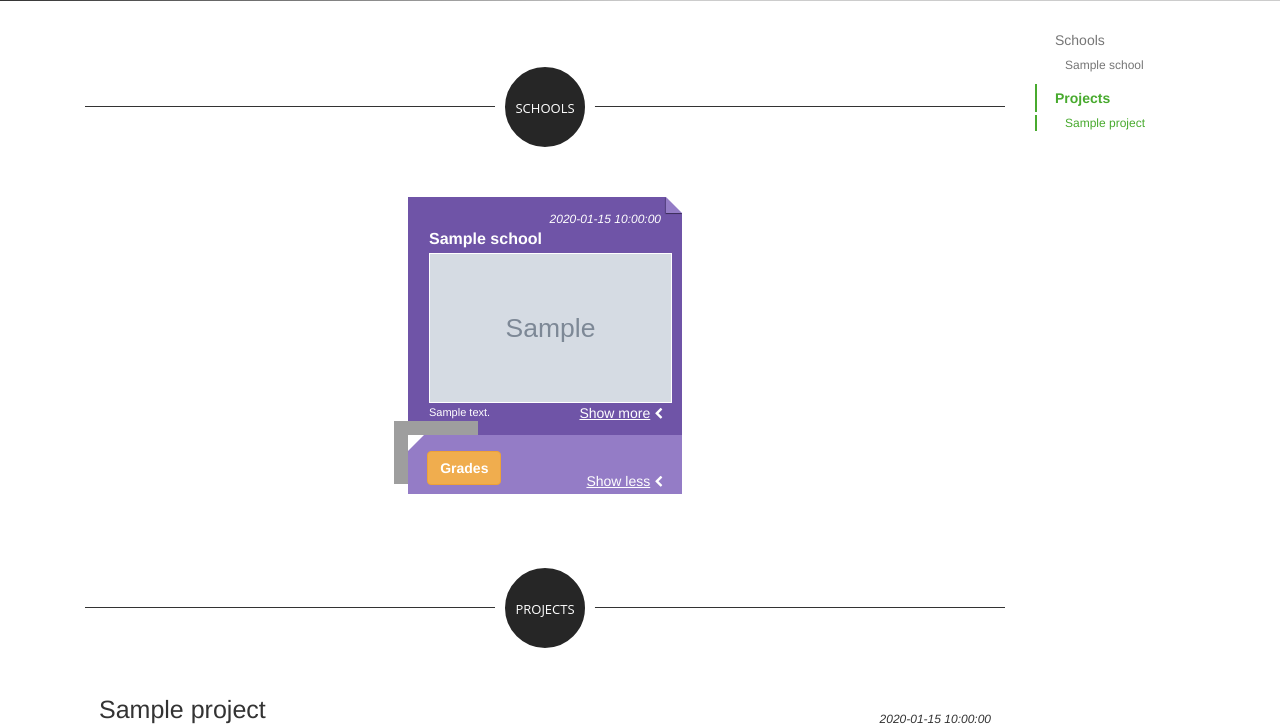
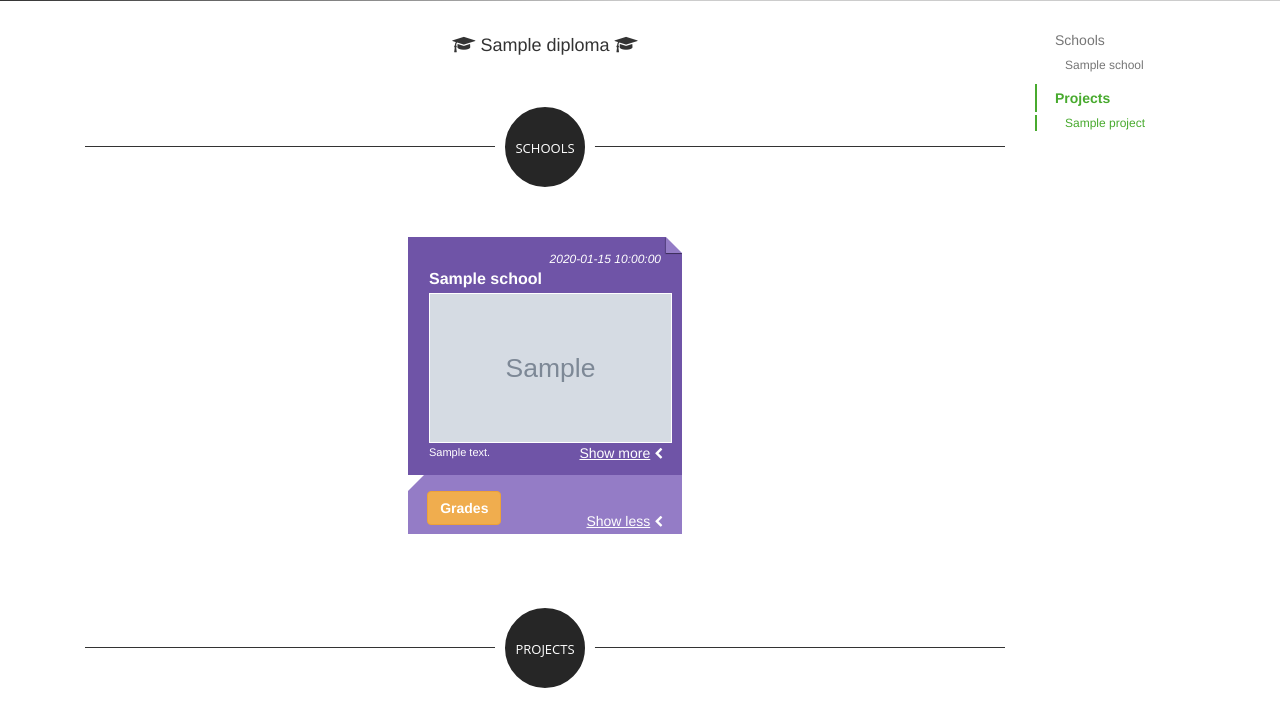
Before and after one commit to Mascarpone/portfolio, a Python web app: template website/templates/education.html in a window 1280 px wide. Shown: the part 65-790 px from the top of the page. Run offline with Jinja, Linux system fonts and the light colour scheme; the template is opened without the code that fills it: most values are stand-ins (such as "Sample title", 1, 10 or a date in 2020); grey boxes marked "Sample" are stand-in pictures; some libraries are stand-ins or nearby versions; grey boxes are pictures that could not be loaded.

Commit message:
change diploma display

```diff
--- a/build.py
+++ b/build.py
@@ -24,6 +24,9 @@ class Data:
     def get_jobs(self):
         return self.doc["career"]["jobs"]
 
+    def get_diploma(self):
+        return self.doc["schools"]["diploma"]
+
     def get_schools(self):
         return self.doc["schools"]["schools"]
 
@@ -47,6 +50,7 @@ def build_static_website(data, src, dst):
         "contacts": data.get_contacts(),
         "jobs": data.get_jobs(),
         "interests": data.get_interests(),
+        "diploma": data.get_diploma(),
         "schools": data.get_schools(),
         "projects": data.get_projects(),
     }
--- a/data.yml
+++ b/data.yml
@@ -372,6 +372,7 @@ projects:
 ---
 document: schools
 
+diploma: Computer Science Engineer - 2nd of the promotion
 schools:
   - name: UCSC
     date: 2016 - 2017
@@ -387,7 +388,6 @@ schools:
   - name: ENSEIRB-MATMECA
     date: 2014 - 2017
     img: enseirb.jpg
-    diploma: certified.png
     summary: ENSEIRB-MATMECA is a public French Grande Ecole training engineers to take up the major challenges of the 21st century. I enrolled here in the Computer Science department.
     description: The main objectives of the Computer Science department are to teach theoretical and technical foundations of computing, thus enabling its students to take part in project management and IT in the corporate world. At the end of their studies, the students dispose all the necessary skills for Software Development and have basis about some specific topics. I chose to study Information Theory, Distributed Systems, Security of Information Systems, Quantum Information and Robotics.
     grades:
--- a/website/static/css/styles.css
+++ b/website/static/css/styles.css
@@ -640,11 +640,6 @@ ul#school-list > li .school-summary {
   font-size: 11px;
   height: 20%;
 }
-ul#school-list > li .diploma-img {
-  width: 6em;
-  position: absolute;
-  left: -1em;
-}
 ul#school-list > li .showmore-button {
   position: absolute;
   bottom: 5%;
--- a/website/templates/education.html
+++ b/website/templates/education.html
@@ -4,6 +4,12 @@
 {% block content %}
 
 <div class="col-xs-12 col-md-9 col-lg-10">
+
+  <h4 class="text-center">
+    <i class="fa fa-graduation-cap" aria-hidden="true"></i>
+    {{ diploma }}
+    <i class="fa fa-graduation-cap" aria-hidden="true"></i>
+  </h4>
 
   <br />
 
@@ -24,25 +30,15 @@
     <li id="{{ school['name'].replace(' ', '_') }}">
       <div class="front">
         <div class="school-period">{{ school['date'] }}</div>
-
         <div class="school-title">{{ school['name'] }}</div>
         <img class="school-img" src="{{ 'static/images/schools/' + school['img'] }}" alt="image de l'école avec logo" />
-
         <div class="school-summary">{{ school['summary'] }}</div>
-
-        {% if school['diploma'] %}
-        <img class="diploma-img" src="{{ 'static/images/schools/' + school['diploma'] }}" alt="" />
-        {% endif %}
-
         <div class="showmore-button">Show more<i class="fa fa-chevron-left"></i></div>
       </div>
       <div class="back">
         <div class="school-description">{{ school['description'] }}</div>
-
         <button type="button" data-toggle="modal" class="btn btn-warning school-results pull-right" data-target="#grades" data-school="{{ school['name'] }}" data-grades="{{ school['grades'] }}">Grades</button>
-
         <div class="showmore-button">Show less<i class="fa fa-chevron-left"></i></div>
-
       </div>
     </li>
     {% endfor %}
```
Also changed, not shown: website/static/images/schools/certified.png (deleted).
